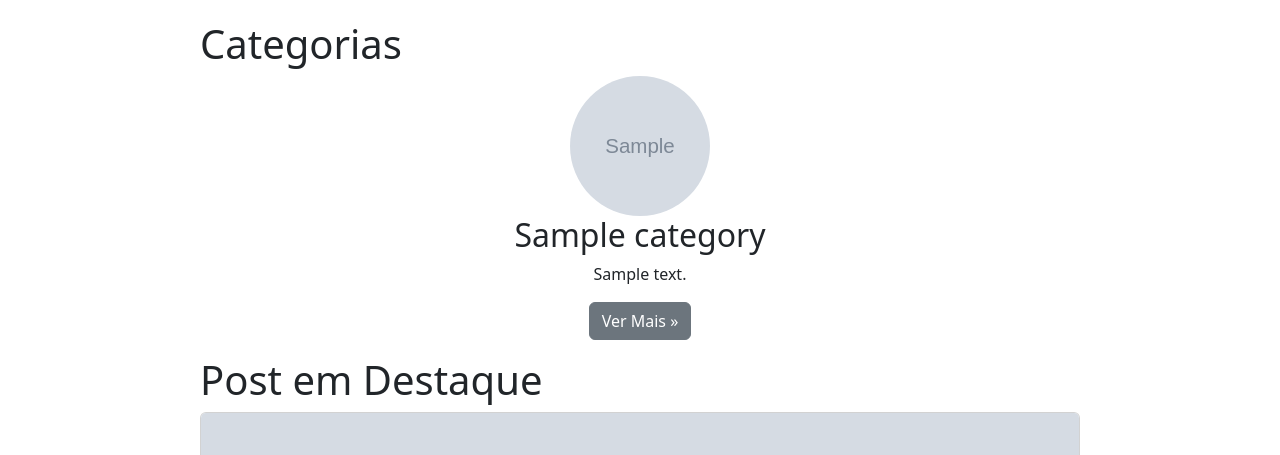
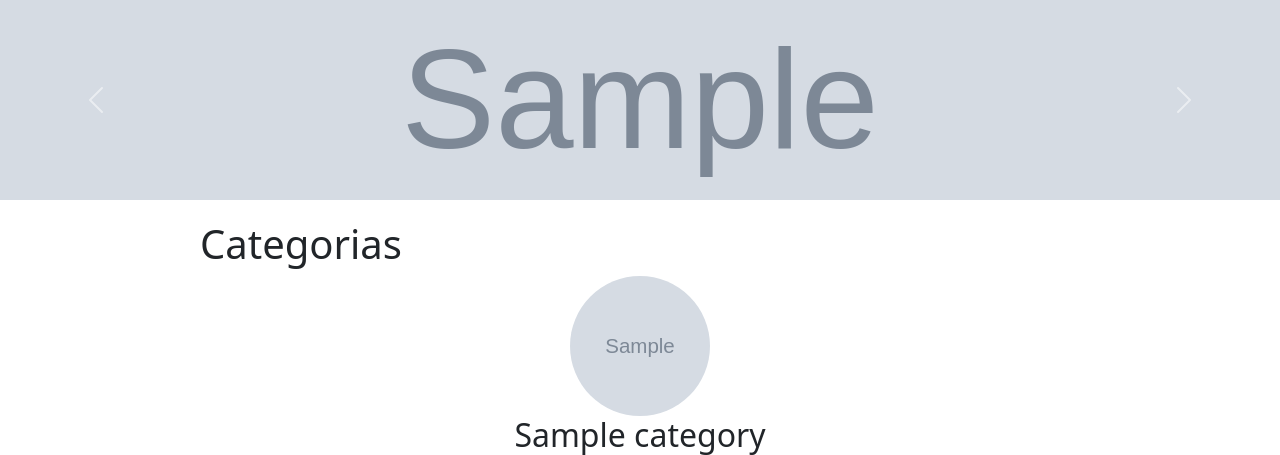
Before and after one commit to limahugovt/professional-blog, a Django app: page / in a window 1280 px wide. Shown: the part 57-512 px from the top of the page. Run offline with Django 5.2, Linux system fonts and the light colour scheme; tables that the repository leaves empty hold one stand-in row (values such as "Sample post"); grey boxes marked "Sample" are stand-in pictures.

Commit message:
feat: Add carousel to display category images on the index page

```diff
--- a/courses/templates/index.html
+++ b/courses/templates/index.html
@@ -3,6 +3,25 @@
 {% load static %}
 
 {% block content %}
+<div id="carouselExampleAutoplaying" class="carousel slide" data-bs-ride="carousel">
+  <div class="carousel-inner">
+    {% for categories in categories %}
+    <div class="carousel-item active">
+      <img src="{{ categories.image.url }}" class="d-block" alt="..." style="max-height: 200px; background-size: cover; width: 100%;">
+    </div>
+    {% endfor %}
+  </div>
+  <button class="carousel-control-prev" type="button" data-bs-target="#carouselExampleAutoplaying" data-bs-slide="prev">
+    <span class="carousel-control-prev-icon" aria-hidden="true"></span>
+    <span class="visually-hidden">Previous</span>
+  </button>
+  <button class="carousel-control-next" type="button" data-bs-target="#carouselExampleAutoplaying" data-bs-slide="next">
+    <span class="carousel-control-next-icon" aria-hidden="true"></span>
+    <span class="visually-hidden">Next</span>
+  </button>
+</div>
+
+
 
 <main style="padding: 20px 200px;">
 
```
